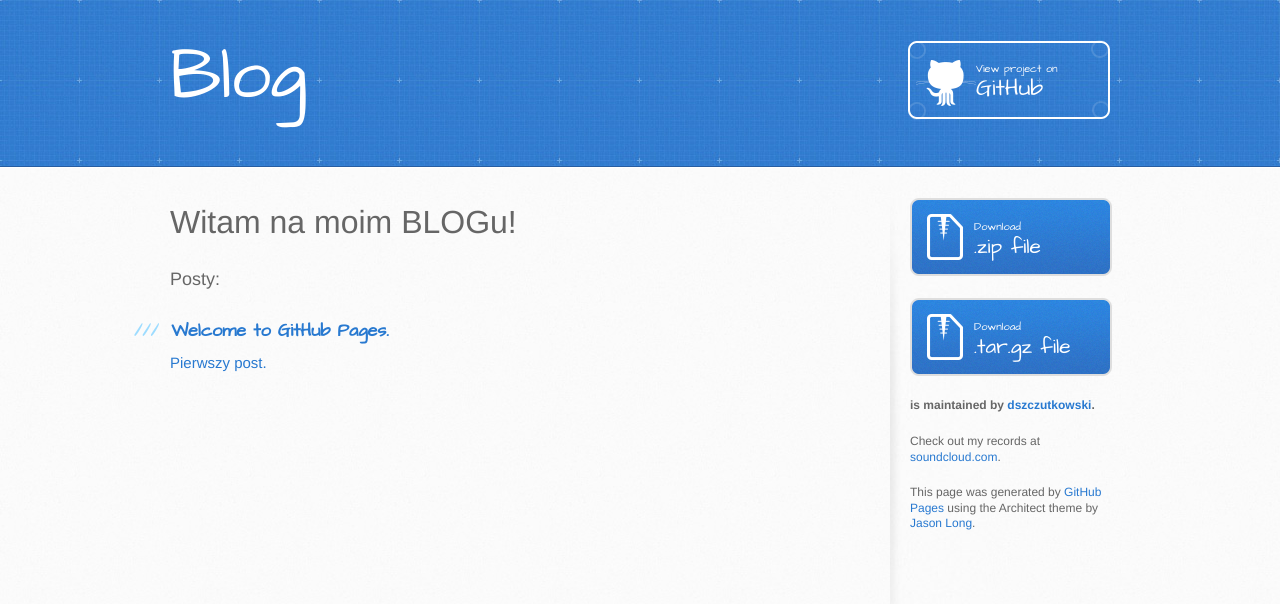
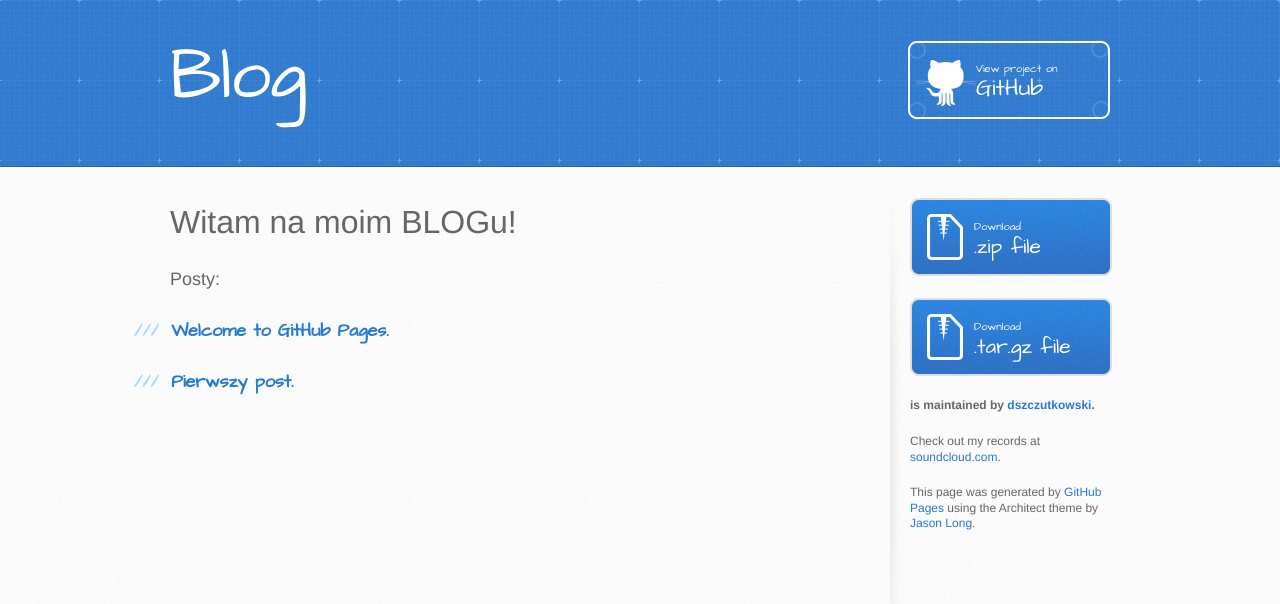
Before and after one commit to dszczutkowski/BLOG, a Jekyll site: the page index.html, which Jekyll copies as it is, in a window 1280 px wide. Shown: the top 604 px of the page. Built offline with Jekyll 4.4.1, drawn with Linux system fonts in a browser that asks for light colours; Markdown is read by kramdown in place of the engine named in the settings.

Commit message:
Update index.html

```diff
--- a/index.html
+++ b/index.html
@@ -37,7 +37,7 @@
           <h3>
 <a name="designer-templates" class="anchor" href="#designer-templates"><span class="octicon octicon-link"></span></a><a href="http://dszczutkowski.github.io/BLOG/Welcome.html">Welcome to GitHub Pages.</a></h3>
 
-
+         <h3>
 <a name="designer-templates" class="anchor" href="#designer-templates"><span class="octicon octicon-link"></span></a><a href="http://dszczutkowski.github.io/BLOG/post1.html">Pierwszy post.</a></h3>
         </section>
         <aside id="sidebar">
```
